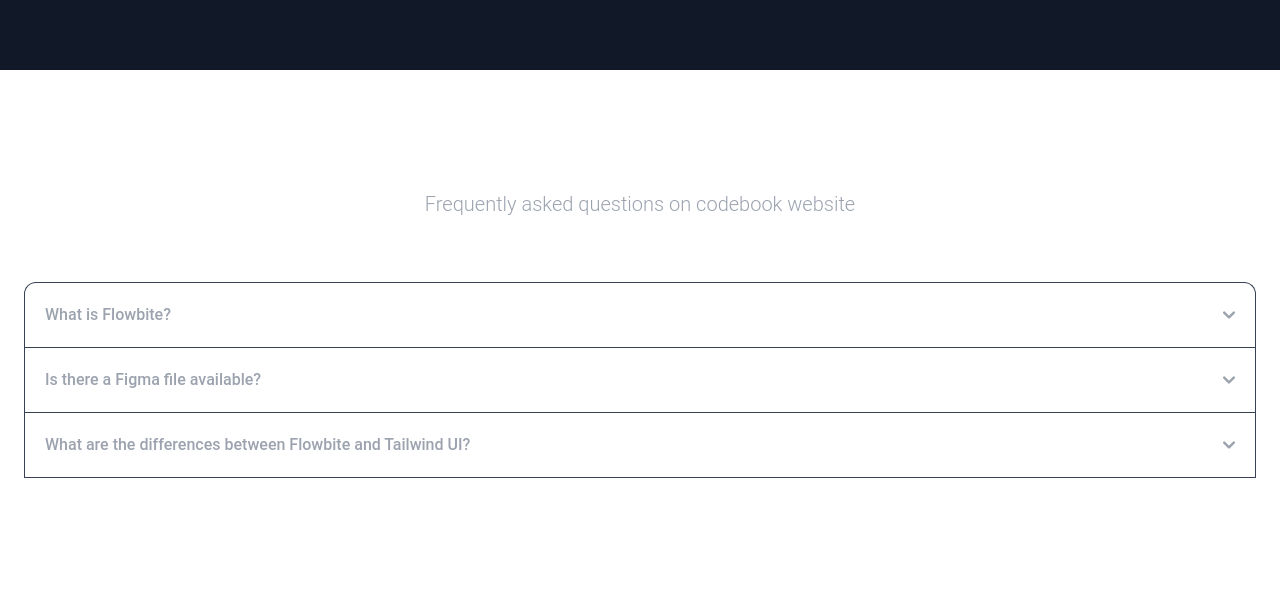
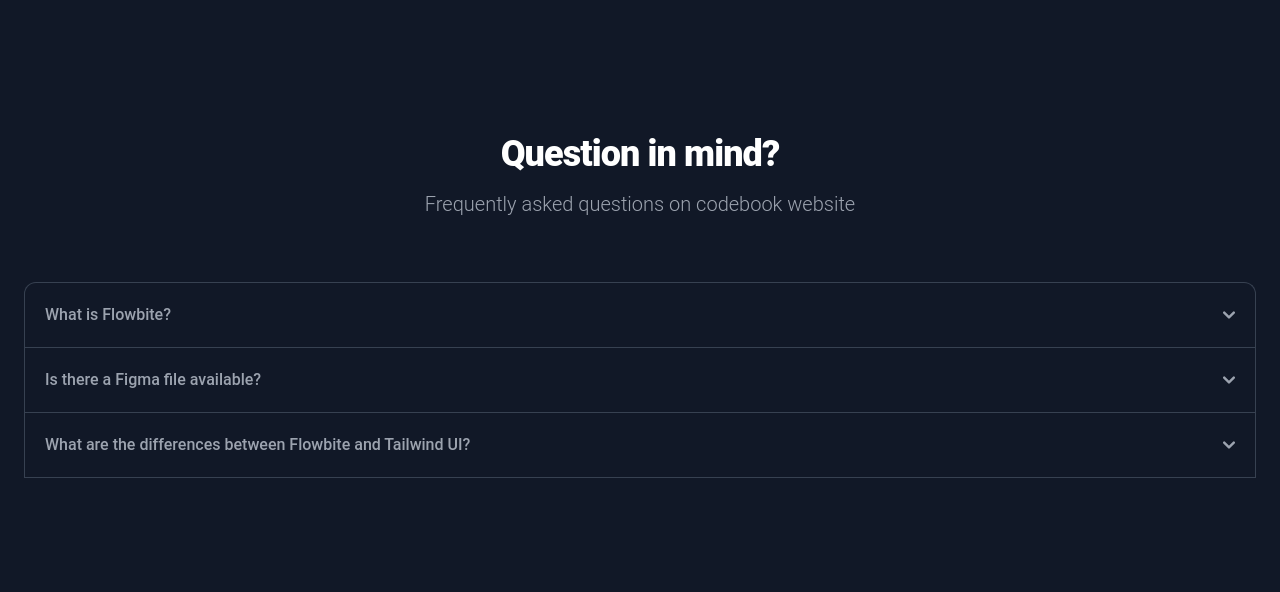
Before and after one commit to ariframaps/codebook, a React (Create React App) app: page / in a window 1280 px wide. Shown: the part 2261-2853 px from the top of the page. Built offline with nearby package versions, Linux system fonts and the light colour scheme.

Commit message:
fixing faq darkmode style

```diff
--- a/src/output.css
+++ b/src/output.css
@@ -1036,6 +1036,10 @@
   padding-inline-start: 1.25rem;
 }
 
+.pb-20 {
+  padding-bottom: 5rem;
+}
+
 .text-center {
   text-align: center;
 }
--- a/src/pages/Home/Components/FAQs.js
+++ b/src/pages/Home/Components/FAQs.js
@@ -1,7 +1,7 @@
 export const FAQs = () => {
     return (
-        <section className="mb-20">
-            <div className="py-8 px-4 mx-auto max-w-screen-xl lg:py-16 lg:px-6 ">
+        <section className="pb-20 dark:bg-gray-900">
+            <div className="py-8 px-4 mx-auto max-w-screen-xl lg:py-16 lg:px-6">
                 <div className="mx-auto max-w-screen-sm text-center mb-8 lg:mb-16">
                     <h2 className="mb-4 text-4xl tracking-tight font-extrabold text-gray-900 dark:text-white">Question in mind?</h2>
                     <p className="font-light text-gray-500 lg:mb-16 sm:text-xl dark:text-gray-400">Frequently asked questions on codebook website</p>
```
